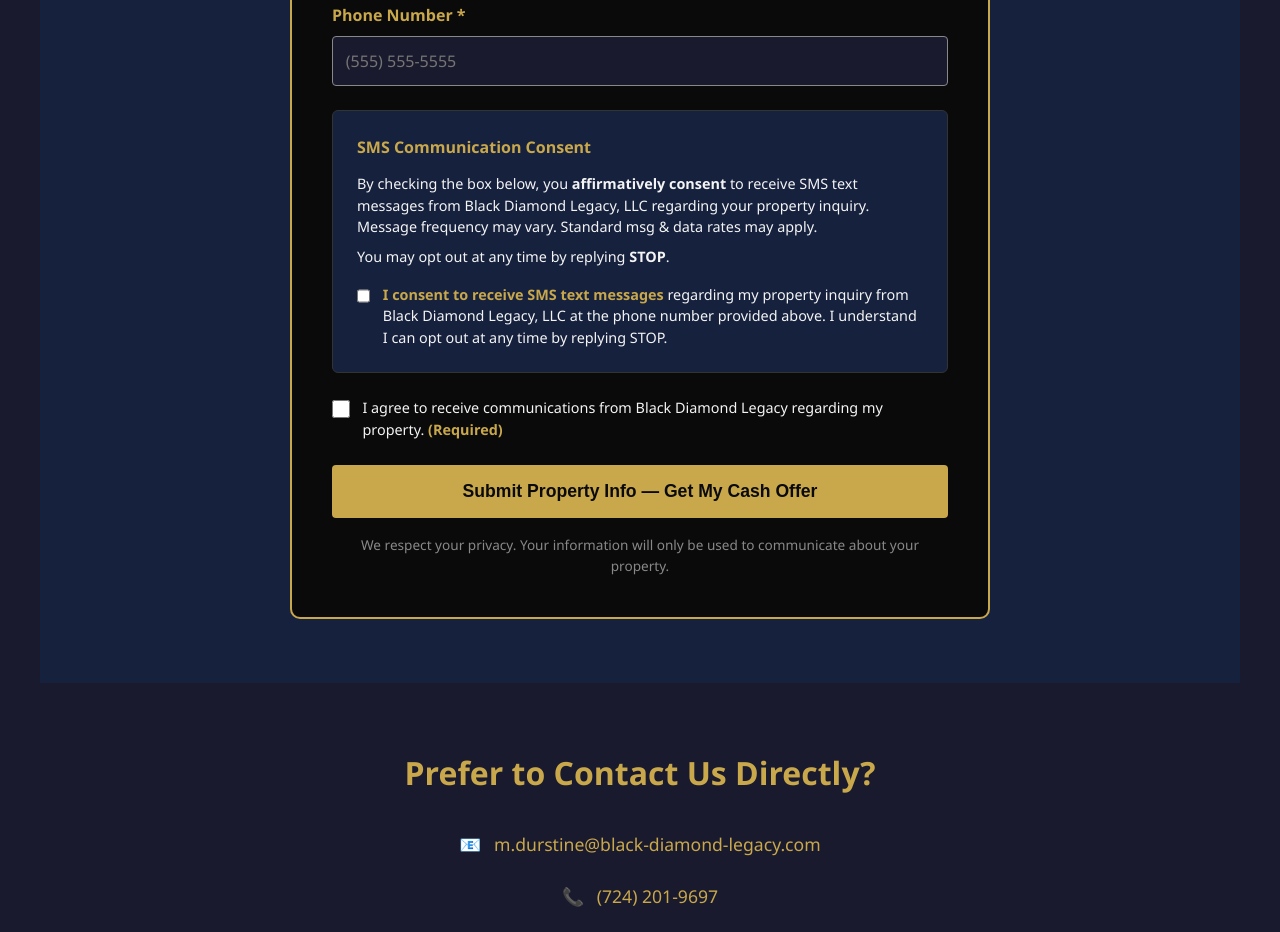
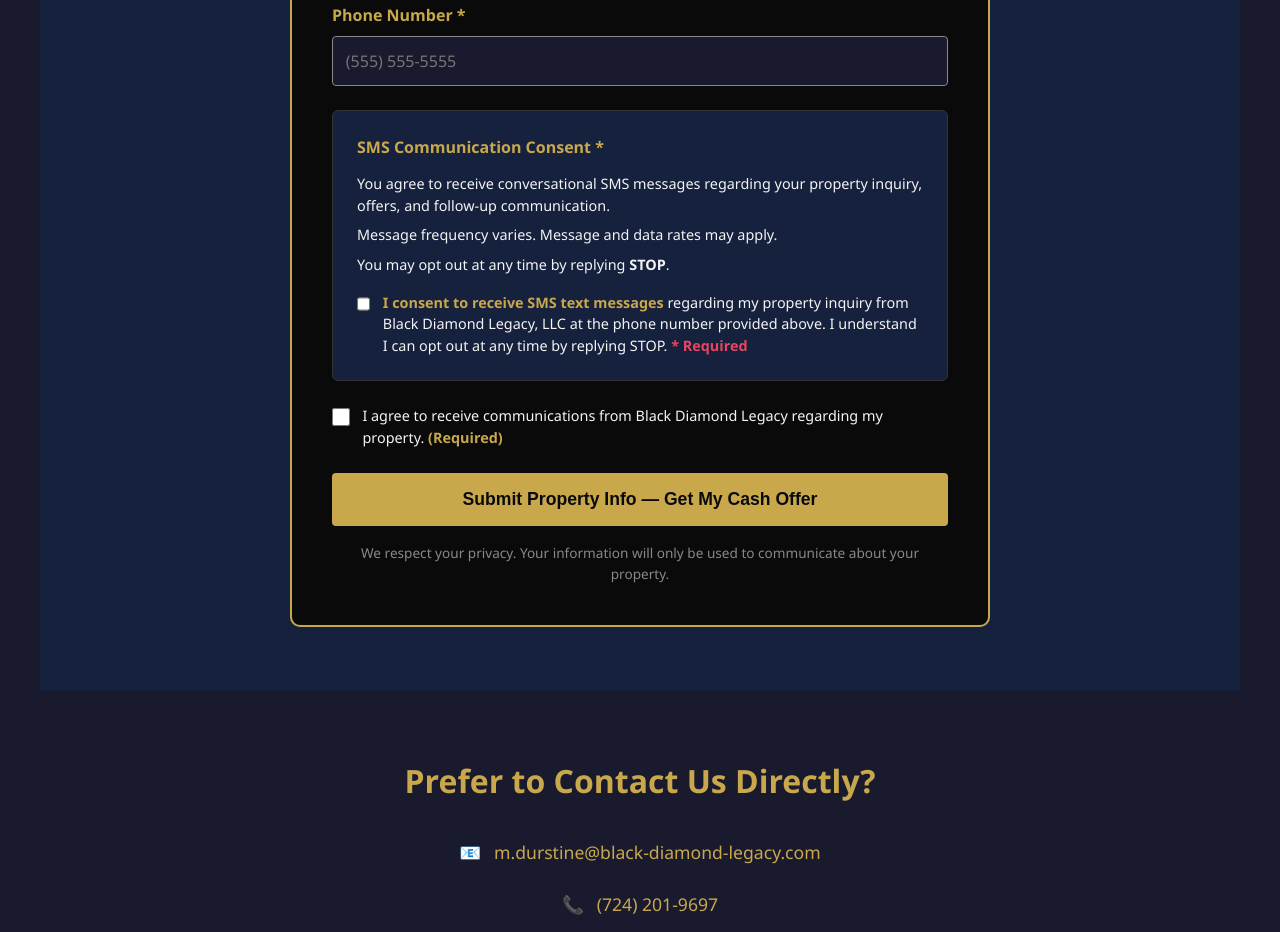
Before and after one commit to kur0oo/black-diamond-legacy, a plain HTML site: page contact.html in a window 1280 px wide. Shown: the part 1327-2259 px from the top of the page. Drawn offline with Linux system fonts and the light colour scheme.

Commit message:
Update contact.html

```diff
--- a/contact.html
+++ b/contact.html
@@ -119,14 +119,15 @@
 
         <!-- A2P COMPLIANT CONSENT BOX -->
         <div class="consent-box">
-          <h4>SMS Communication Consent </h4>
-          <p>By checking the box below, you <strong>affirmatively consent</strong> to receive SMS text messages from Black Diamond Legacy, LLC regarding your property inquiry. Message frequency may vary. Standard msg & data rates may apply.</p>
+          <h4>SMS Communication Consent *</h4>
+          <p>You agree to receive conversational SMS messages regarding your property inquiry, offers, and follow-up communication.</p>
+          <p style="margin-top: 0.5rem;">Message frequency varies. Message and data rates may apply.</p>
           <p style="margin-top: 0.5rem;">You may opt out at any time by replying <strong>STOP</strong>.</p>
 
           <div class="checkbox-group">
             <input type="checkbox" id="smsConsent" name="smsConsent" required>
             <label for="smsConsent">
-              <span>I consent to receive SMS text messages</span> regarding my property inquiry from Black Diamond Legacy, LLC at the phone number provided above. I understand I can opt out at any time by replying STOP.
+              <span>I consent to receive SMS text messages</span> regarding my property inquiry from Black Diamond Legacy, LLC at the phone number provided above. I understand I can opt out at any time by replying STOP. <span style="color: #e94560;">* Required</span>
             </label>
           </div>
           <span class="form-error" id="error-smsConsent">You must consent to SMS messaging to submit this form.</span>
```
